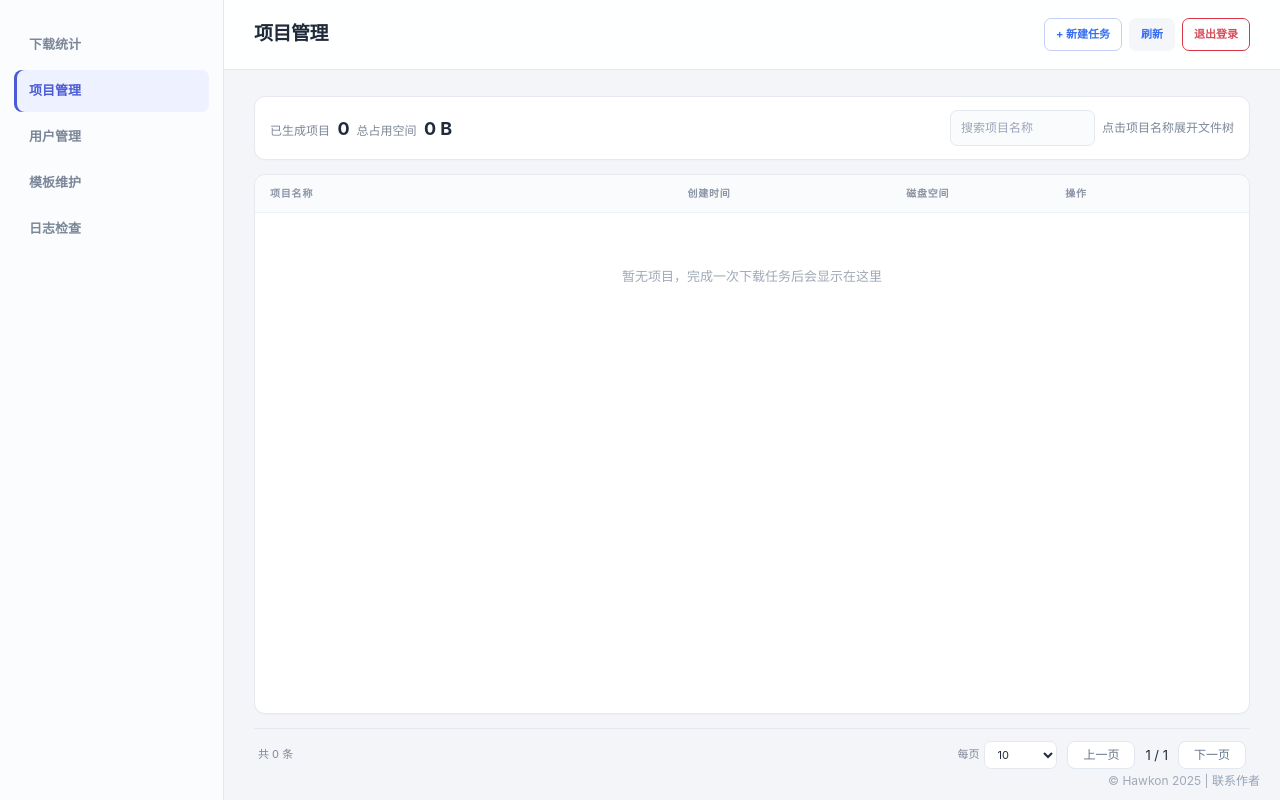
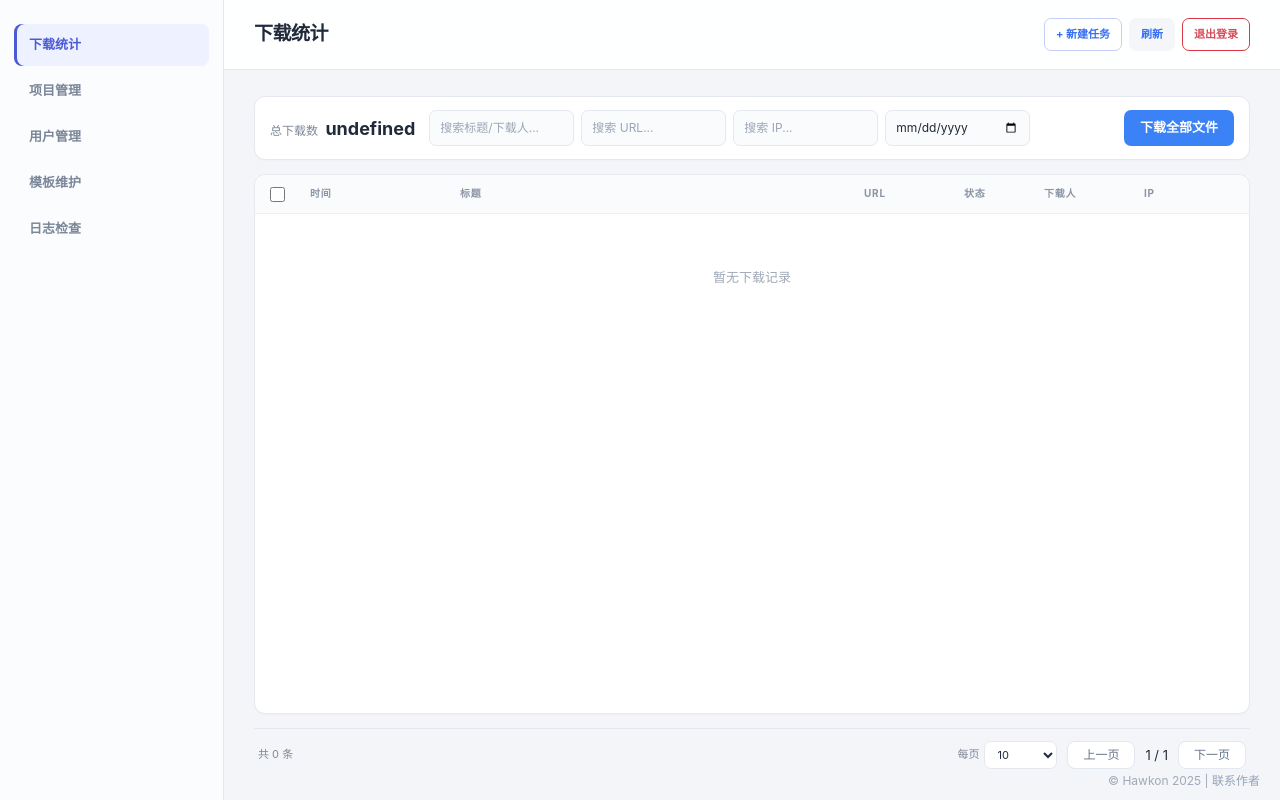
Before and after one commit to HawkonS/feishu-docget, a Flask app: template src/web/templates/dashboard.html in a window 1280 px wide. Run offline with Flask 3, Linux system fonts and the light colour scheme; the template is opened without the code that fills it, so the values that code supplies are empty; some libraries are stand-ins or nearby versions.

Commit message:
feat(admin): open dashboard on download stats tab

```diff
--- a/src/web/templates/dashboard.html
+++ b/src/web/templates/dashboard.html
@@ -1948,8 +1948,8 @@
             <div class="offcanvas-body p-0 d-flex flex-column">
                 <div class="sidebar-brand"><span class="sidebar-brand-mark">F</span><span>文档工作台<small>FEISHU DOCGET</small></span></div>
                 <nav class="nav flex-column gap-1 px-2" aria-label="后台模块">
-                    <button type="button" class="nav-item" onclick="switchTab('stats')"><span class="nav-icon">↗</span><span>下载统计</span></button>
-                    <button type="button" class="nav-item active" onclick="switchTab('projects')"><span class="nav-icon">▦</span><span>项目管理</span></button>
+                    <button type="button" class="nav-item active" onclick="switchTab('stats')"><span class="nav-icon">↗</span><span>下载统计</span></button>
+                    <button type="button" class="nav-item" onclick="switchTab('projects')"><span class="nav-icon">▦</span><span>项目管理</span></button>
                     <button type="button" class="nav-item" onclick="switchTab('users')"><span class="nav-icon">◎</span><span>用户管理</span></button>
                     <button type="button" class="nav-item" onclick="switchTab('templates')"><span class="nav-icon">▤</span><span>模板维护</span></button>
                     <button type="button" class="nav-item" onclick="switchTab('logs')"><span class="nav-icon">≡</span><span>日志检查</span></button>
@@ -1967,7 +1967,7 @@
                     <button class="btn btn-outline-secondary d-lg-none p-2" type="button" data-bs-toggle="offcanvas" data-bs-target="#adminSidebar" aria-controls="adminSidebar" aria-label="打开导航">
                         <svg width="18" height="18" viewBox="0 0 24 24" fill="none" stroke="currentColor" stroke-width="2" stroke-linecap="round"><path d="M4 6h16M4 12h16M4 18h16"/></svg>
                     </button>
-                    <div class="page-title" id="pageTitle">项目管理</div>
+                    <div class="page-title" id="pageTitle">下载统计</div>
                 </div>
                 <div class="header-actions">
                     <button type="button" class="btn btn-sm btn-outline-primary action-link blue" onclick="window.location.href='/'">+ 新建任务</button>
@@ -1978,7 +1978,7 @@
 
             <main class="content-body container-fluid">
                 <!-- Tab: Projects -->
-                <div id="tab-projects" class="tab-pane active paged-pane">
+                <div id="tab-projects" class="tab-pane paged-pane">
                     <div class="data-toolbar">
                         <div class="toolbar-fields">
                             <span class="toolbar-meta">已生成项目 <strong id="projectCount">0</strong></span>
@@ -2035,7 +2035,7 @@
                 </div>
 
                 <!-- Tab: Stats -->
-                <div id="tab-stats" class="tab-pane scrollable paged-pane">
+                <div id="tab-stats" class="tab-pane active scrollable paged-pane">
                     <div class="data-toolbar">
                         <div class="toolbar-meta">总下载数 <strong id="totalCount">0</strong></div>
                         <div class="toolbar-fields">
@@ -2431,7 +2431,7 @@
                 'templates': '模板维护',
                 'system': '系统管理'
             };
-            document.getElementById('pageTitle').innerText = titles[name] || '项目管理';
+            document.getElementById('pageTitle').innerText = titles[name] || '下载统计';
 
             if (name === 'projects') loadProjects();
             if (name === 'config') loadConfig();
@@ -2454,7 +2454,7 @@
              if (validTabs.includes(hash)) {
                  renderTab(hash);
              } else {
-                 renderTab('projects');
+                 renderTab('stats');
              }
         });
 
```
Also changed, not shown: tests/test_security.py (+13 -0 lines).
